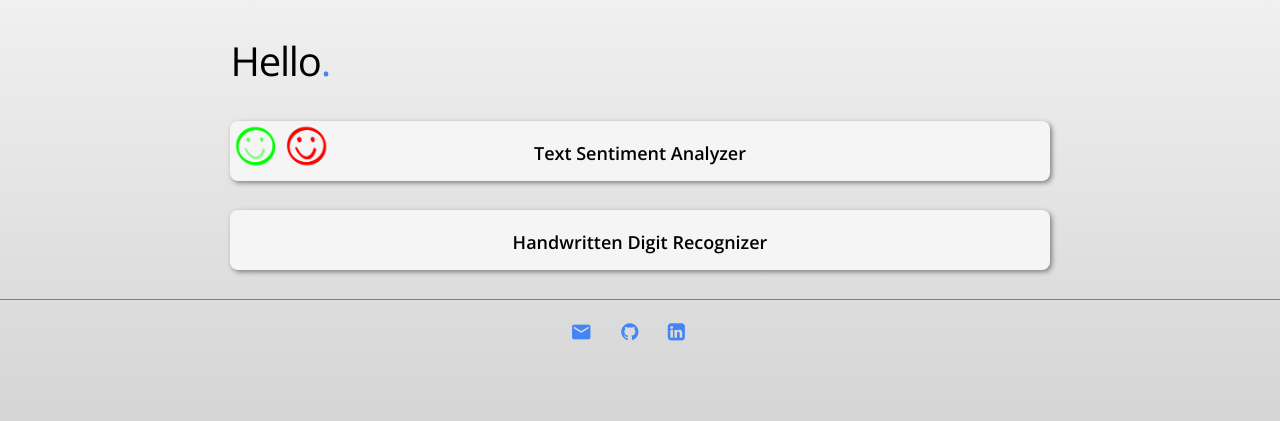
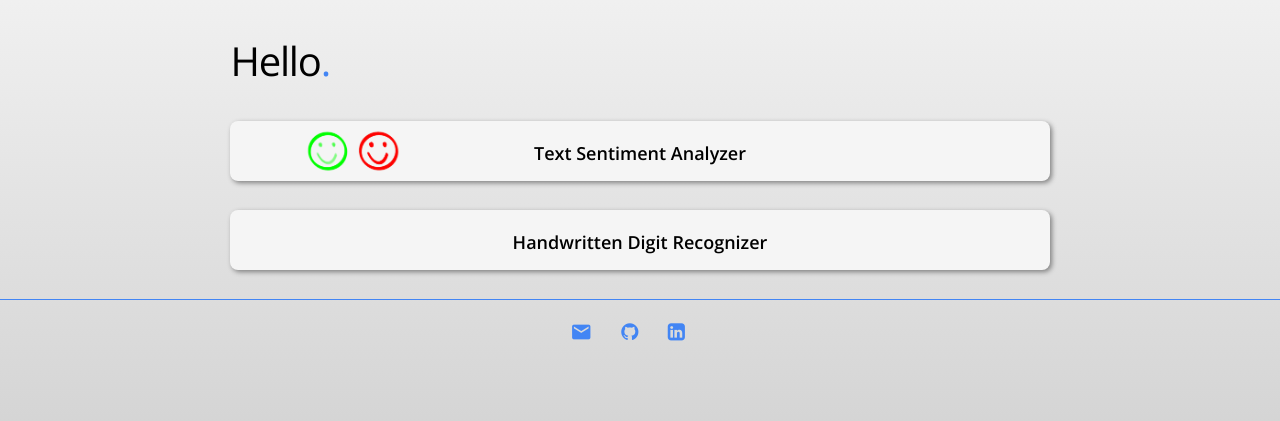
Before and after one commit to clfkenny/flask-practice, a Flask app: page / in a window 1280 px wide. Shown: the part 75-496 px from the top of the page. Run offline with Flask 2, Linux system fonts and the light colour scheme; parts of the project's set-up code (start-up, migrations or seed data) failed here and were passed over.

Commit message:
fixed css

```diff
--- a/static/css/apps_index.css
+++ b/static/css/apps_index.css
@@ -40,8 +40,9 @@ form div#text_sentiment{
   background-image: url("sentiment.png");
   background-repeat: no-repeat;
   background-size: 100px;
-  background-position: 20% 10px%;
+  background-position: 10% 5px;
 }
+
 
 .container{
 	margin: 0 auto;
```
Also changed, not shown: output.png.
